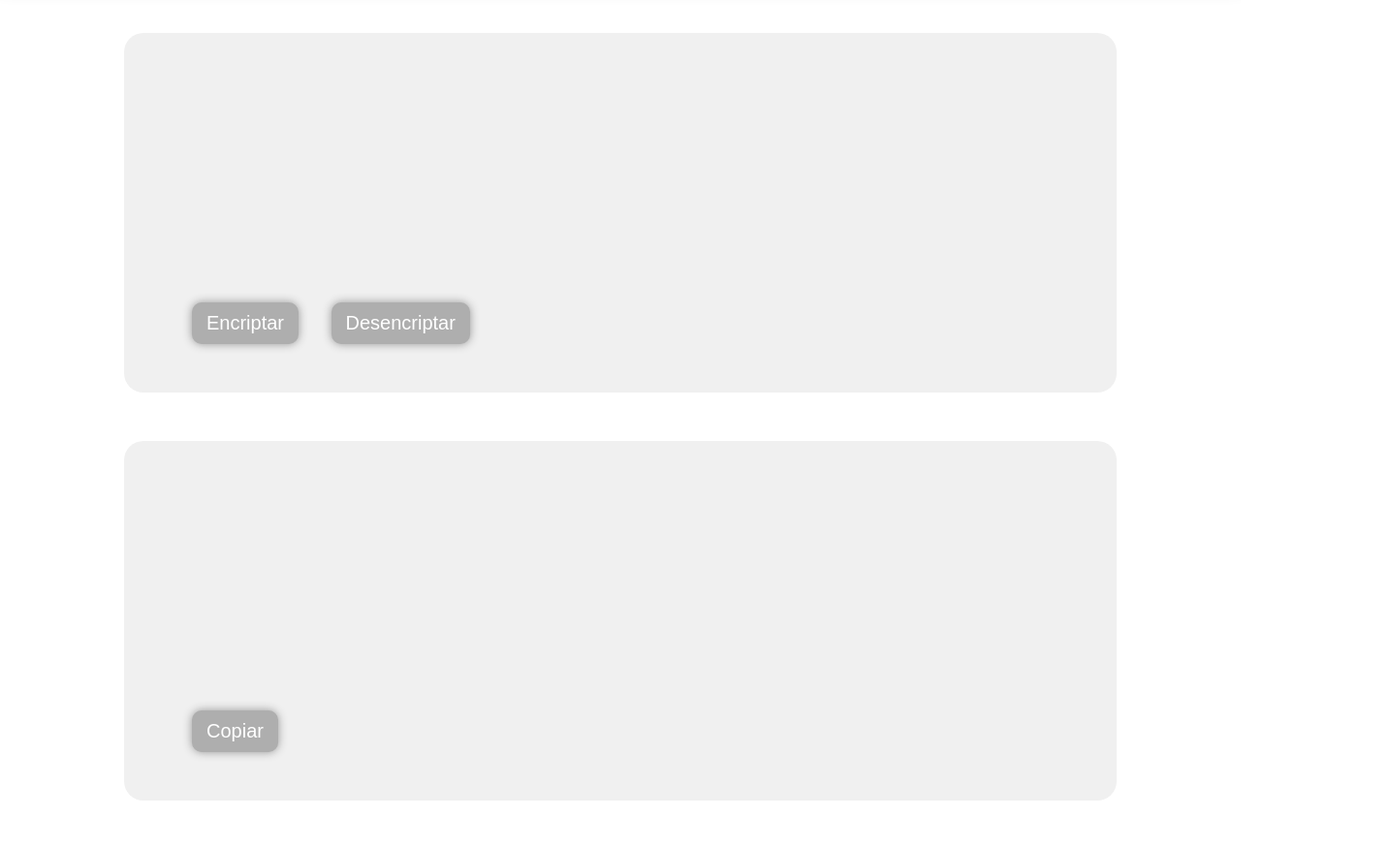
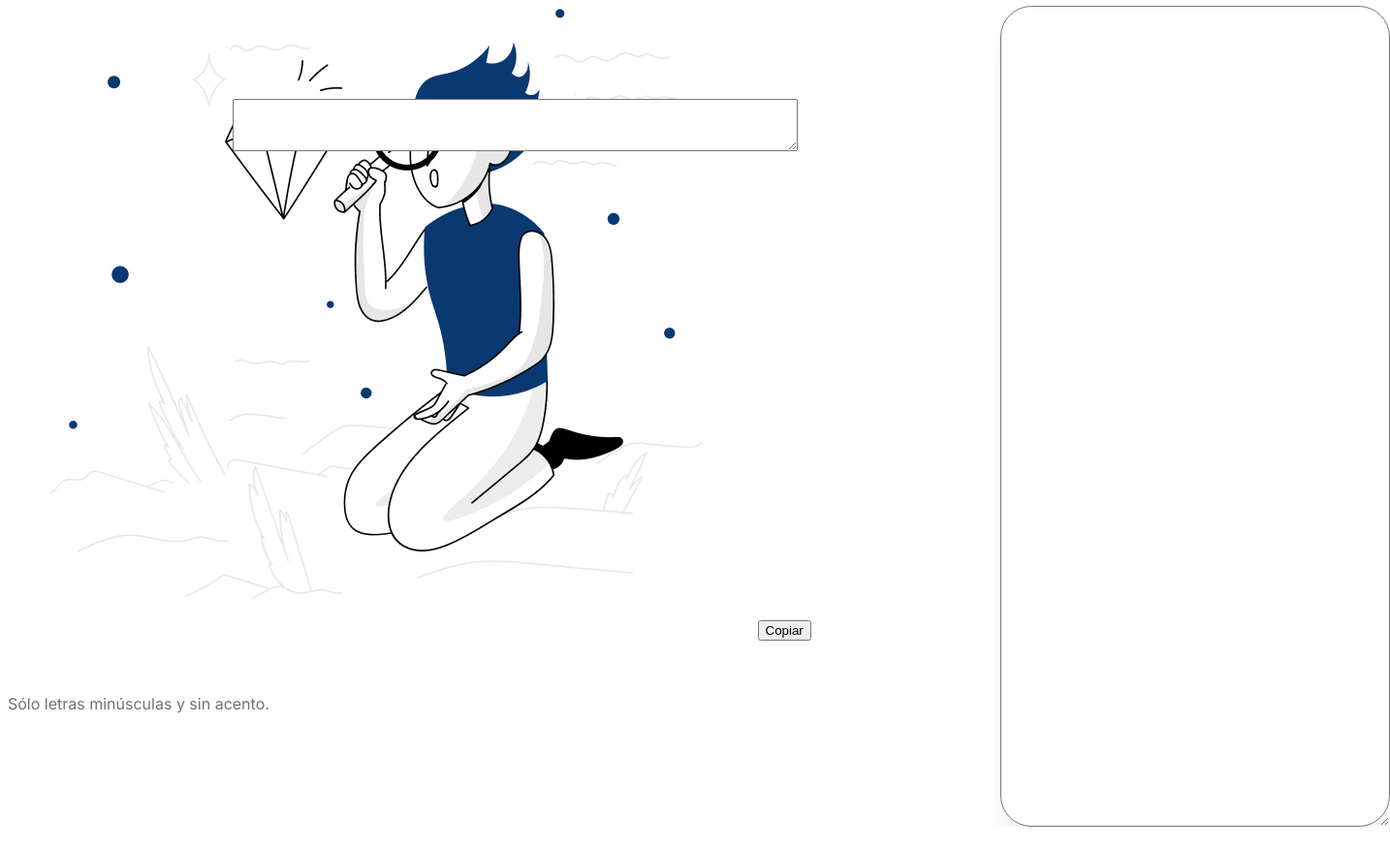
Before and after one commit to maxivecchio/maxivecchio.github.io, a plain HTML site: page index.html in a window 1280 px wide. Shown: the part 66-942 px from the top of the page at 97% size, 1434 px wide, since content can reach past the window. After the commit the page ends 919 px from the top, so only its background shows below. Drawn offline with Linux system fonts and the light colour scheme; a web font is replaced by a local one.

Commit message:
Updating code.

```diff
--- /dev/null
+++ b/css/backup.css
@@ -0,0 +1,67 @@
+@import url('https://fonts.googleapis.com/css2?family=Mukta:wght@300&display=swap');
+@import url('https://fonts.googleapis.com/css2?family=Encode+Sans+Expanded:wght@300&display=swap');
+
+
+body {
+    font-family: 'Mukta', sans-serif;
+}
+
+header {
+    background: rgb(224, 224, 224);
+    box-shadow: 0px 0px 20px rgb(180, 180, 180);
+}
+
+header h1 {
+    width: 80%;
+    margin: 0 auto;
+    font-size: 30px;
+    padding: 10px 15px;
+    color: rgb(56, 56, 56);
+}
+
+header h1 span {
+    font-size: 18px;
+    color: rgb(119, 119, 119);
+}
+
+.test {
+    width: 80%;
+    background: rgb(240, 240, 240);
+    margin: 50px auto;
+    padding: 50px;
+    border-radius: 20px;
+    box-sizing: border-box;
+}
+
+textarea {
+    outline: none;
+    border: none;
+    resize: none;
+    width: 100%;
+    min-height: 200px;
+    background: none;
+    font-size: 18px;
+    color: rgb(69, 69, 69);
+    font-family: 'Encode Sans Expanded', sans-serif;
+}
+
+button {
+    margin-top: 20px;
+    outline: none;
+    border: none;
+    background: rgb(174, 174, 174);
+    box-shadow: 0px 0px 10px rgb(150, 150, 150);
+    color: #fff;
+    padding: 10px 15px;
+    font-size: 20px;
+    transition: .2s all;
+    margin-left: 20px;
+    margin-right: 10px;
+    border-radius: 10px;
+}
+
+button:hover {
+    cursor: pointer;
+    background: rgb(198, 198, 198);
+    box-shadow: 0px 0px 20px rgb(165, 165, 165);
+}
--- a/css/style.css
+++ b/css/style.css
@@ -1,65 +1,90 @@
-@import url('https://fonts.googleapis.com/css2?family=Mukta:wght@300&display=swap');
-@import url('https://fonts.googleapis.com/css2?family=Encode+Sans+Expanded:wght@300&display=swap');
-
+@import url('https://fonts.googleapis.com/css2?family=Inter&display=swap');
 
 body {
-    font-family: 'Mukta', sans-serif;
-}
-header {
-    background: rgb(224, 224, 224);
-    box-shadow: 0px 0px 20px rgb(180,180,180);
-}
-header h1 {
-    width: 80%;
-    margin: 0 auto;
-    font-size: 30px;
-    padding: 10px 15px;
-    color: rgb(56, 56, 56);
+    font-family: 'Inter', sans-serif;
+    font-style: normal;
+    font-weight: 400;
 }
 
-header h1 span {
-    font-size: 18px;
-    color: rgb(119, 119, 119);
+main {
+    padding: 0
 }
 
-.test {
-    width: 80%;
-    background: rgb(240, 240, 240);
-    margin: 50px auto;
-    padding: 50px;
-    border-radius: 20px;
-    box-sizing: border-box;
+#ingresar {
+    position: absolute;
+    width: 577px;
+    height: 48px;
+    left: 240px;
+    top: 168px;
+
+    font-style: normal;
+    font-weight: 400;
+    font-size: 32px;
+    line-height: 150%;
+    color: #0A3871;
 }
 
-textarea {
-    outline: none;
-    border: none;
-    resize: none;
-    width: 100%;
-    min-height: 200px;
-    background: none;
-    font-size: 18px;
-    color: rgb(69, 69, 69);
-    font-family: 'Encode Sans Expanded', sans-serif;
+#resultado {
+    position: absolute;
+    width: 400px;
+    height: 90%;
+    left: 1000px;
+    top: 40px;
+    padding: 32px;
+
+    background: #FFFFFF;
+    box-shadow: 0px 24px 32px -8px rgba(0, 0, 0, 0.08);
+    border-radius: 32px;
+
+    position: absolute;
+    width: 336px;
+    height: 781px;
+    left: 1032px;
+    top: 72px;
+
+    font-style: normal;
+    font-weight: 400;
+    font-size: 24px;
+    line-height: 150%;
+    color: #495057;
 }
 
-button {
-    margin-top: 20px;
-    outline: none;
-    border: none;
-    background: rgb(174, 174, 174);
-    box-shadow: 0px 0px 10px rgb(150, 150, 150);
-    color: #fff;
-    padding: 10px 15px;
-    font-size: 20px;
-    transition: .2s all;
-    margin-left: 20px;
-    margin-right: 10px;
-    border-radius: 10px;
+#encriptar {
+    width: 280px;
+    height: 19px;
+
+    font-style: normal;
+    font-weight: 400;
+    font-size: 16px;
+    line-height: 19px;
+    text-align: center;
+
+    color: #FFFFFF;
+    flex: none;
+    order: 0;
+    flex-grow: 1;
 }
 
-button:hover {
-    cursor: pointer;
-    background: rgb(198, 198, 198);
-    box-shadow: 0px 0px 20px rgb(165, 165, 165);
+.info {
+    margin-left: 8px;
+    display: inline-block;
+    position: absolute;
+    bottom: 0;
+    color: #495057;
+
+    opacity: 0.8;
+
+    flex: none;
+    order: 1;
+    flex-grow: 0;
+
 }
+
+.infoicon {
+    position: absolute;
+    left: 0%;
+    right: 0%;
+    top: 0%;
+    bottom: 0%;
+    color: #495057;
+}
--- a/index.html
+++ b/index.html
@@ -7,19 +7,18 @@
         <meta name="viewport" content="width=device-width, initial-scale=1.0">
         <link rel="stylesheet" href="css/reset.css">
         <link rel="stylesheet" href="css/style.css">
+        <script src="https://kit.fontawesome.com/82cfd2079d.js"
+            crossorigin="anonymous"></script>
         <title>Oracle Challenge</title>
     </head>
 
     <body>
-
-        <header>
-            <h1>Encriptador <span>| Oracle ONE G3 Challenge (Spirit 01)</span></h1>
-        </header>
-
         <main>
             <section>
                 <div class="test">
                     <textarea id="ingresar"></textarea>
+                    <i class="infoicon fa-solid fa-circle-info"></i>
+                    <p class="info">Sólo letras minúsculas y sin acento.</p>
                     <button id="encriptar">Encriptar</button>
                     <button id="desencriptar">Desencriptar</button>
                 </div>
@@ -27,15 +26,13 @@
             <section>
                 <div class="test">
                     <textarea id="resultado" readonly="readonly"></textarea>
+                    <img src="img/image.jpg">
                     <button id="copiar">Copiar</button>
                 </div>
             </section>
         </main>
 
-        <footer></footer>
-
         <script src="scripts/script.js"></script>
-
     </body>
 
 </html>
--- a/scripts/script.js
+++ b/scripts/script.js
@@ -11,8 +11,7 @@ function encriptar() {
     let textoEncriptado = "";
     let texto = input.value;
     texto = texto.toLowerCase();
-/*     console.log(texto);
-    console.log(texto.length); */
+    //  console.log(texto); console.log(texto.length);
 
     for (let i = 0; i < texto.length; i++) {
         if (texto.charAt(i) == "a") {
@@ -28,13 +27,11 @@ function encriptar() {
         } else {
             textoEncriptado += texto.charAt(i);
         }
-
-/*         console.log(texto.charAt(i));
- */
+        //  console.log(texto.charAt(i));
     }
 
-/*     console.log(texto);
- */    resultadoMostrar(textoEncriptado);
+    //  console.log(texto);
+    resultadoMostrar(textoEncriptado);
     limpiarInput();
 }
 
@@ -44,32 +41,31 @@ function desencriptar() {
     let textoDesencriptado = "";
     texto = texto.toLowerCase();
 
-/*     console.log("Desencriptar " + input.value);
+    /*
+    console.log("Desencriptar " + input.value);
     console.log("-------------------------------")
- */
-    /* let letrasBase = ["a","e","i","o","u"]
+    let letrasBase = ["a","e","i","o","u"]
     let encriptlist = ["ai", "enter", "imes", "ober", "ufat"];
-     */
-    /* hola -> hoberlai
+    hola -> hoberlai
     recorrer hoberlai
+
+    i = indice letra del texto a desencriptar
+    ie = indice de letra de encriptlist
+    Cada carecter de encriptlist encriptlist[ie].charAt(i3)
+    longitud encriptlist[ie].length
     */
 
-    // i = indice letra del texto a desencriptar
-    // ie = indice de letra de encriptlist
-    // Cada carecter de encriptlist encriptlist[ie].charAt(i3)
-    // longitud encriptlist[ie].length
-
     for (let i = 0; i < texto.length; i++) {
-        //console.log(texto[i]);
+        // console.log(texto[i]);
         let verif = false;
         for (let ie = 0; ie < encriptlist.length; ie++) {
             let contador = 0;
-            //console.log(encriptlist[i2].charAt(0))
+            // console.log(encriptlist[i2].charAt(0))
             if (encriptlist[ie].charAt(0) == texto[i]) {
-/*                     console.log(encriptlist[ie].length)
- */                    for (let i3 = 0; i3 < encriptlist[ie].length; i3++) {
-/*                         console.log(encriptlist[ie].charAt(i3))
- */                        if (encriptlist[ie].charAt(i3) == texto[i + i3]) {
+                // console.log(encriptlist[ie].length)
+                for (let i3 = 0; i3 < encriptlist[ie].length; i3++) {
+                    // console.log(encriptlist[ie].charAt(i3))
+                    if (encriptlist[ie].charAt(i3) == texto[i + i3]) {
                         contador++
                     }
                     if (contador == encriptlist[ie].length) {
@@ -79,7 +75,6 @@ function desencriptar() {
                     }
                 }
             }
-
         }
         if (verif == false) {
             textoDesencriptado += texto[i]
@@ -92,11 +87,9 @@ function desencriptar() {
 }
 
 function copiar() {
-    /*  inputResultado.select(); inputResultado.setSelectionRange(0, 99999); */
-
+    // inputResultado.select(); inputResultado.setSelectionRange(0, 99999);
     navigator.clipboard.writeText(inputResultado.value);
-/*     console.log(inputResultado.value);
- */
+    // console.log(inputResultado.value);
 }
 
 function resultadoMostrar(txt) {
@@ -111,12 +104,10 @@ btnEncriptar.onclick = encriptar;
 btnDesencriptar.onclick = desencriptar;
 btnCopiar.onclick = copiar;
 
-
 /*
 var input = document.querySelector("input");
 
 function mostrarTexto() {
-
     alert(input.value);
 }
 
```
Also changed, not shown: img/alura-logo.png (added), img/image.jpg (added).
